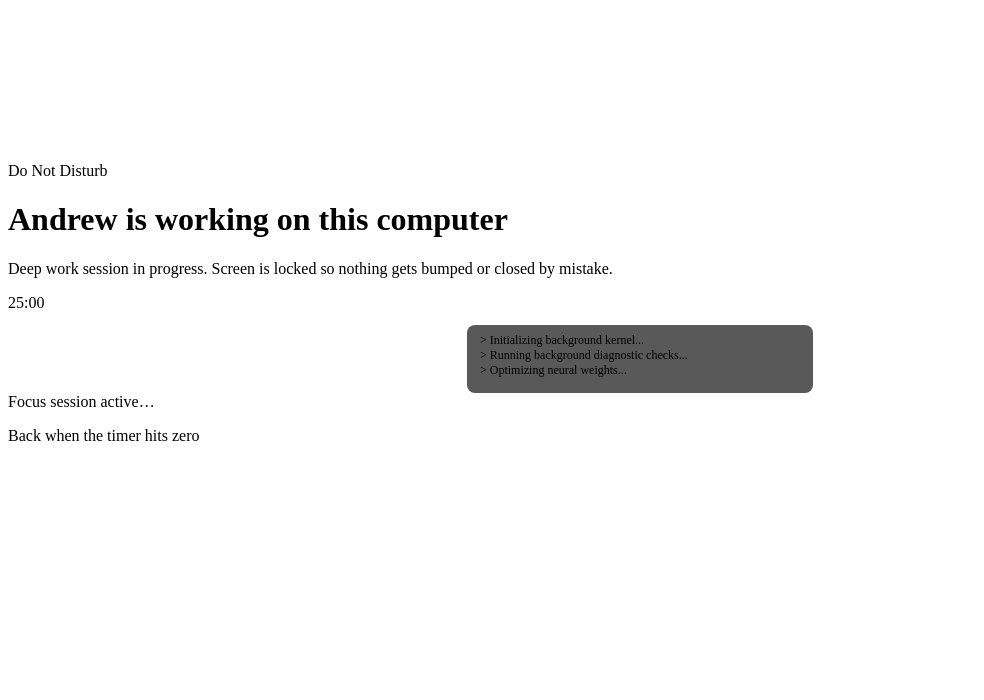
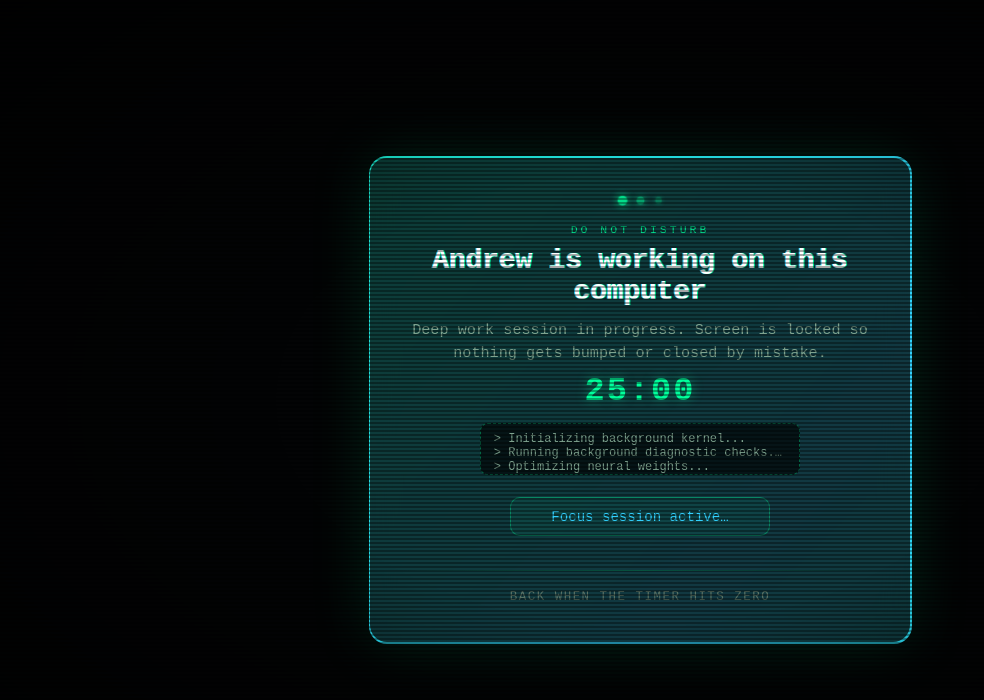
Before and after one commit to Andrew151704/Lock, a plain HTML site: page index.html in a window 1280 px wide. Shown: the whole page, without its empty margins (0-984 px from the left). Drawn offline with Linux system fonts and the light colour scheme.

Commit message:
Update style.css

```diff
--- a/style.css
+++ b/style.css
@@ -1,3 +1,150 @@
+:root {
+  --bg: #030405;
+  --panel: rgba(8, 14, 12, 0.78);
+  --text: #eafff2;
+  --muted: #7fa38f;
+  --accent: #00ff9c;
+  --accent-2: #33d1ff;
+  --border: rgba(0, 255, 156, 0.35);
+}
+
+* { box-sizing: border-box; }
+
+html, body {
+  margin: 0;
+  height: 100%;
+  font-family: 'Courier New', ui-monospace, monospace;
+  background: var(--bg);
+  color: var(--text);
+  overflow: hidden;
+}
+
+body {
+  display: grid;
+  place-items: center;
+  position: relative;
+}
+
+/* Scanlines */
+body::before {
+  content: "";
+  position: absolute;
+  inset: 0;
+  background: linear-gradient(rgba(0,0,0,0) 50%, rgba(0,0,0,0.35) 50%);
+  background-size: 100% 4px;
+  z-index: 10;
+  pointer-events: none;
+}
+
+/* Vignette */
+body::after {
+  content: "";
+  position: absolute;
+  inset: 0;
+  background: radial-gradient(ellipse at center, transparent 40%, rgba(0,0,0,0.65) 100%);
+  z-index: 9;
+  pointer-events: none;
+}
+
+#matrix {
+  position: absolute;
+  inset: 0;
+  z-index: 1;
+  opacity: 0.55;
+}
+
+#eye-canvas {
+  position: absolute;
+  inset: 0;
+  z-index: 2;
+}
+
+.card-container {
+  position: relative;
+  z-index: 3;
+  border-radius: 18px;
+  padding: 1.5px;
+  background: linear-gradient(135deg, var(--accent), var(--accent-2), var(--accent));
+  background-size: 300% 300%;
+  animation: borderGlow 7s ease infinite;
+  box-shadow: 0 0 60px rgba(0, 255, 156, 0.15);
+}
+
+.card {
+  width: min(92vw, 540px);
+  padding: 2.4rem 2rem 1.8rem;
+  border-radius: 17px;
+  background: var(--panel);
+  backdrop-filter: blur(14px);
+  text-align: center;
+}
+
+.dots-wrapper {
+  display: flex;
+  justify-content: center;
+  gap: 9px;
+  margin-bottom: 1.1rem;
+}
+
+.dot {
+  width: 9px;
+  height: 9px;
+  border-radius: 50%;
+  background: var(--accent);
+  box-shadow: 0 0 8px var(--accent);
+  animation: pulse 1.5s ease-in-out infinite;
+}
+.dot:nth-child(2) { animation-delay: .2s; }
+.dot:nth-child(3) { animation-delay: .4s; }
+
+.eyebrow {
+  font-size: 0.72rem;
+  letter-spacing: 3px;
+  color: var(--accent);
+  text-transform: uppercase;
+  margin: 0 0 0.6rem;
+  opacity: 0.85;
+}
+
+h1 {
+  font-size: clamp(1.4rem, 2.2vw, 2rem);
+  margin: 0 0 0.7rem;
+  font-weight: 800;
+  letter-spacing: -0.01em;
+  color: #fff;
+  text-shadow: 1px 0 var(--accent), -1px 0 var(--accent-2);
+}
+
+p {
+  margin: 0.35rem 0;
+  color: var(--muted);
+  font-size: 0.95rem;
+  line-height: 1.55;
+}
+
+.status-box {
+  margin: 1.4rem 0 1rem;
+  padding: 0.65rem 1.2rem;
+  background: rgba(0, 255, 156, 0.05);
+  border: 1px solid var(--border);
+  border-radius: 10px;
+  font-size: 0.88rem;
+  color: var(--accent-2);
+  display: inline-block;
+  min-width: 260px;
+  transition: opacity 0.2s ease;
+}
+
+.timer {
+  font-size: 2.1rem;
+  font-weight: 700;
+  color: var(--accent);
+  letter-spacing: 2px;
+  margin: 0.4rem 0 0.2rem;
+  text-shadow: 0 0 12px rgba(0, 255, 156, 0.4);
+  font-variant-numeric: tabular-nums;
+}
+
 .terminal-box {
   margin: 0.8rem auto 0;
   padding: 0.5rem 0.8rem;
@@ -21,6 +168,30 @@
   animation: fadeInLine 0.3s ease-in-out;
 }
 
+.line {
+  margin: 1.1rem 0;
+  height: 1px;
+  background: linear-gradient(90deg, transparent, var(--border), transparent);
+}
+
+.footer {
+  font-size: 0.78rem;
+  color: #5c7568;
+  text-transform: uppercase;
+  letter-spacing: 1.5px;
+}
+
+@keyframes pulse {
+  0%, 100% { transform: scale(0.7); opacity: 0.3; }
+  50% { transform: scale(1.2); opacity: 1; }
+}
+
+@keyframes borderGlow {
+  0% { background-position: 0% 50%; }
+  50% { background-position: 100% 50%; }
+  100% { background-position: 0% 50%; }
+}
+
 @keyframes fadeInLine {
   from { opacity: 0; transform: translateY(4px); }
   to { opacity: 1; transform: translateY(0); }
```
